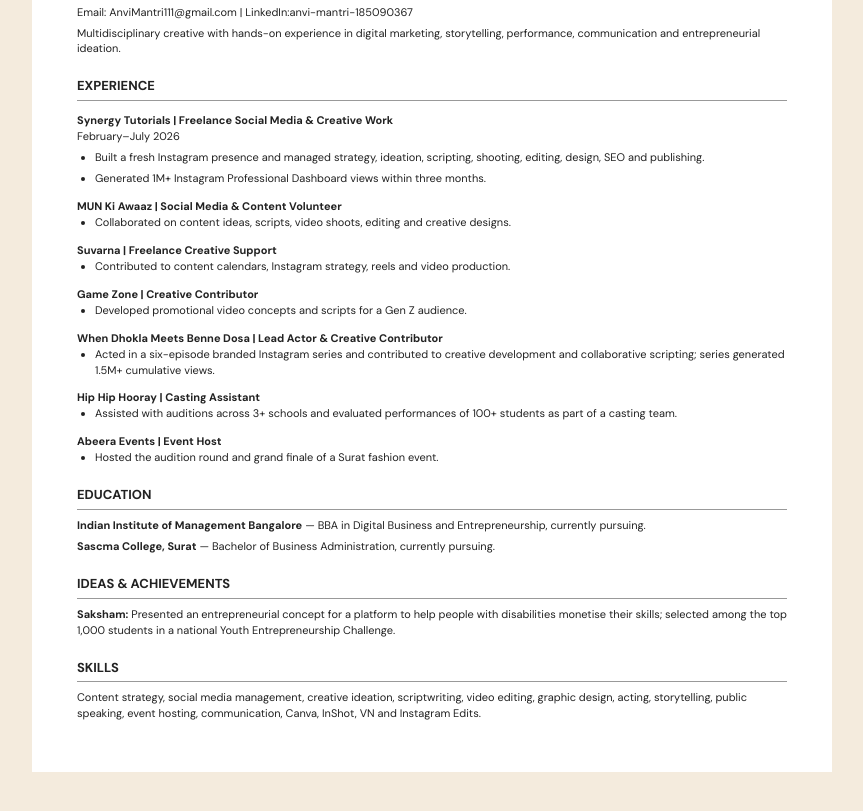
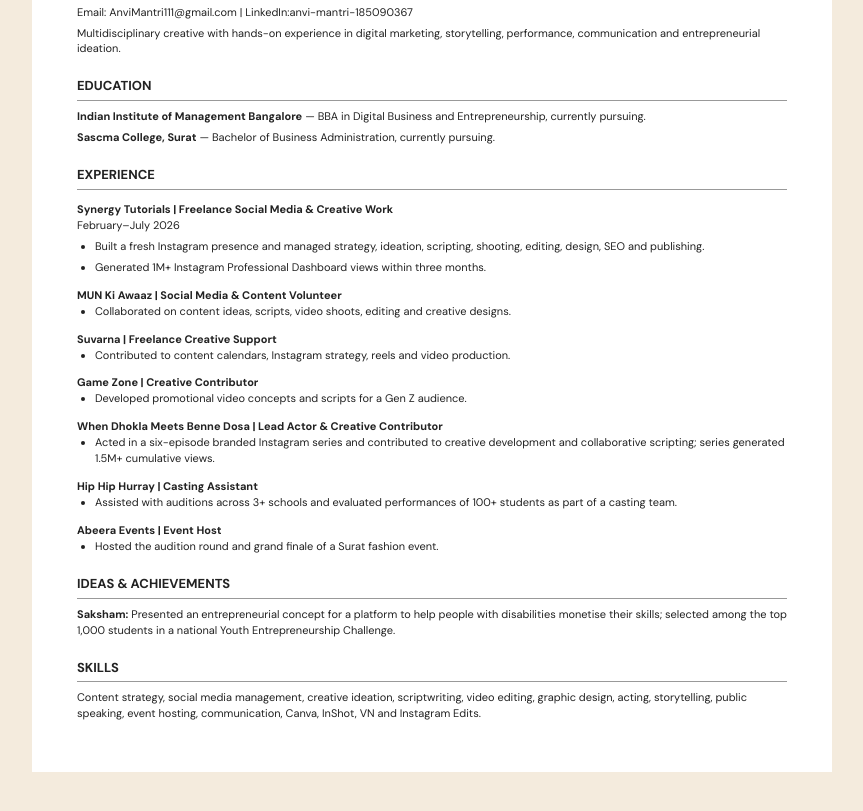
Before and after one commit to anvimantri111/Anvi-Portfolio-, a plain HTML site: page index.html in a window 1280 px wide. Shown: the part 6012-6823 px from the top of the page, without its empty margins (208-1071 px from the left). Drawn offline with nearby package versions, Linux system fonts and the light colour scheme.

Commit message:
Update index.html

```diff
--- a/index.html
+++ b/index.html
@@ -984,6 +984,12 @@ a {
             and entrepreneurial ideation.
           </p>
 
+          <h2>EDUCATION</h2>
+          <p><strong>Indian Institute of Management Bangalore</strong> — BBA in
+            Digital Business and Entrepreneurship, currently pursuing.</p>
+          <p><strong>Sascma College, Surat</strong> — Bachelor of Business
+            Administration, currently pursuing.</p>
+
           <h2>EXPERIENCE</h2>
 
           <h3>Synergy Tutorials | Freelance Social Media &amp; Creative
@@ -1022,7 +1028,7 @@ a {
               generated 1.5M+ cumulative views.</li>
           </ul>
 
-          <h3>Hip Hip Hooray | Casting Assistant</h3>
+          <h3>Hip Hip Hurray | Casting Assistant</h3>
           <ul>
             <li>Assisted with auditions across 3+ schools and evaluated
               performances of 100+ students as part of a casting team.</li>
@@ -1033,12 +1039,6 @@ a {
             <li>Hosted the audition round and grand finale of a Surat fashion
               event.</li>
           </ul>
-
-          <h2>EDUCATION</h2>
-          <p><strong>Indian Institute of Management Bangalore</strong> — BBA in
-            Digital Business and Entrepreneurship, currently pursuing.</p>
-          <p><strong>Sascma College, Surat</strong> — Bachelor of Business
-            Administration, currently pursuing.</p>
 
           <h2>IDEAS &amp; ACHIEVEMENTS</h2>
           <p><strong>Saksham:</strong> Presented an entrepreneurial concept for
```
